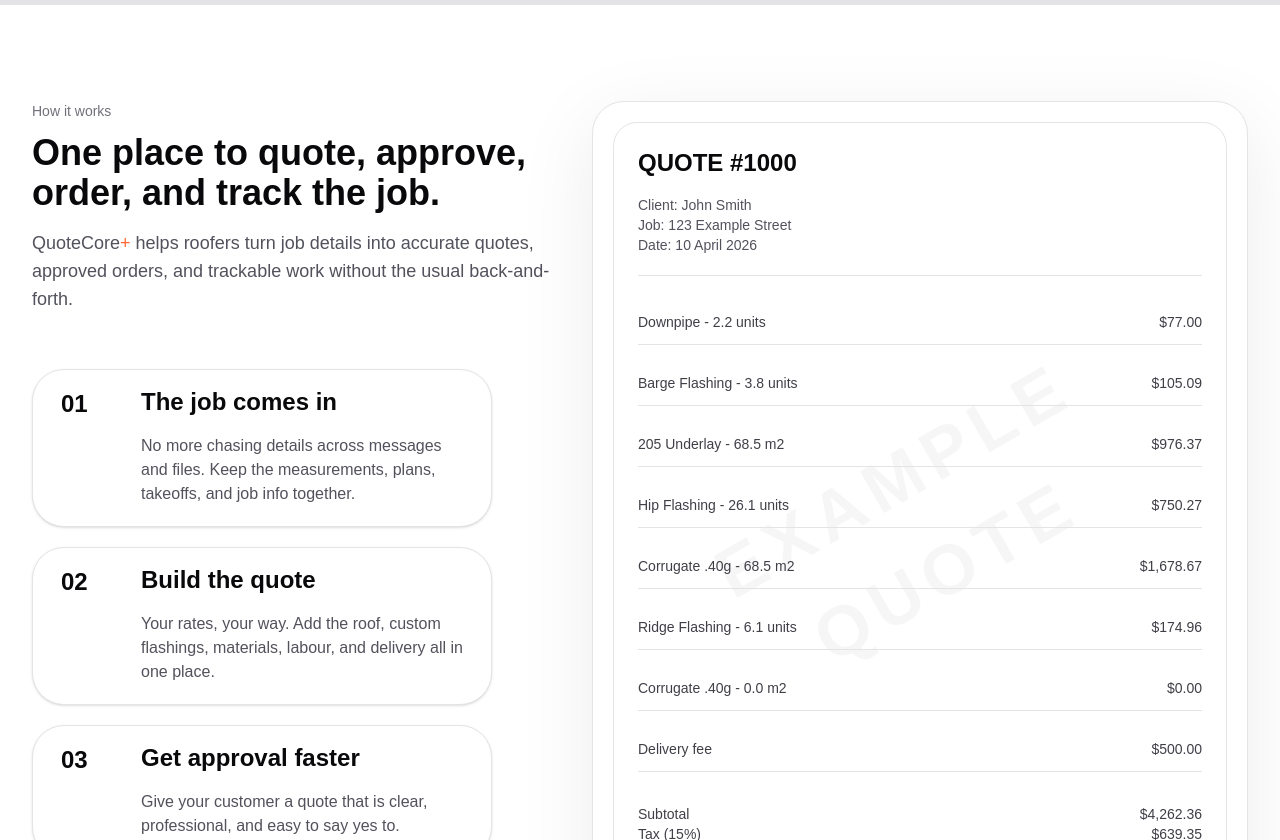
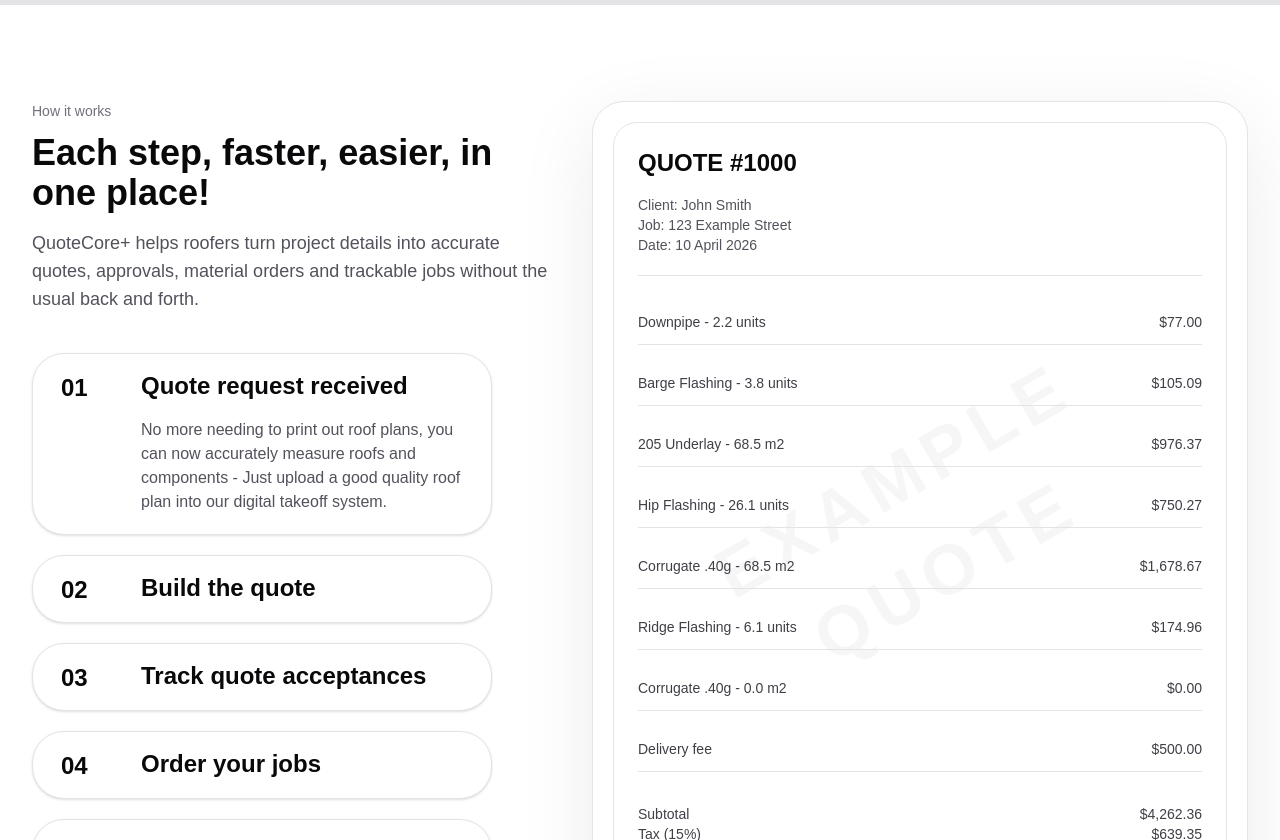
Before and after one commit to barrytheai/quotecore, a Next.js app: page / in a window 1280 px wide. Shown: the part 1960-2800 px from the top of the page. Built offline with nearby package versions, Linux system fonts and the light colour scheme.

Commit message:
staging: duplicate of live site + updated video to QCPFinalVideoSmaller

```diff
--- a/app/blog/page.tsx
+++ b/app/blog/page.tsx
@@ -1,9 +1,4 @@
-import type { Metadata } from "next";
-
-export const metadata: Metadata = {
-  title: "Blog | QuoteCore+",
-  description: "Roofing business tips, quoting advice, and industry insights for UK roofing contractors.",
-};
+"use client";
 
 interface Post {
   slug: string;
@@ -12,23 +7,26 @@
   date: string;
 }
 
-// Add posts here as they're published
-const posts: Post[] = [
-  // Example shape:
-  // {
-  //   slug: "how-to-quote-a-roofing-job",
-  //   title: "How to Quote a Roofing Job: A Step-by-Step Guide",
-  //   description: "A practical guide for UK roofing contractors on building accurate, professional quotes.",
-  //   date: "2026-05-10",
-  // },
-];
+const posts: Post[] = [];
 
 export default function BlogIndexPage() {
   return (
-    <section className="mx-auto max-w-3xl px-6 py-20 lg:px-8">
+    <div className="min-h-screen bg-white text-zinc-950">
+      <header className="sticky top-0 z-50 border-b border-zinc-200 bg-white">
+        <div className="mx-auto flex max-w-7xl items-center justify-between px-6 py-4 lg:px-8">
+          <a href="/" className="flex items-center gap-3">
+            <img src="/MainQCP.png" alt="QuoteCore+" className="h-10 w-auto" />
+          </a>
+          <a href="/" className="inline-flex h-11 items-center justify-center rounded-full border border-zinc-300 bg-white px-5 py-2.5 text-sm font-semibold text-zinc-900 transition-colors hover:bg-zinc-50">
+            Back to homepage
+          </a>
+        </div>
+      </header>
+
+      <main className="mx-auto max-w-3xl px-6 py-20 lg:px-8">
         <h1 className="text-4xl font-semibold tracking-tight">Blog</h1>
         <p className="mt-4 text-lg text-zinc-500">
-        Roofing business tips, quoting advice, and industry insights for UK contractors.
+          Roofing business tips, quoting advice, and industry insights for contractors.
         </p>
 
         <div className="mt-14 space-y-6">
@@ -48,6 +46,7 @@
             ))
           )}
         </div>
-    </section>
+      </main>
+    </div>
   );
 }
--- a/app/page.tsx
+++ b/app/page.tsx
@@ -75,23 +75,28 @@
   const steps = [
     {
       number: "01",
-      title: "The job comes in",
-      body: "No more chasing details across messages and files. Keep the measurements, plans, takeoffs, and job info together.",
+      title: "Quote request received",
+      body: "No more needing to print out roof plans, you can now accurately measure roofs and components - Just upload a good quality roof plan into our digital takeoff system.",
     },
     {
       number: "02",
       title: "Build the quote",
-      body: "Your rates, your way. Add the roof, custom flashings, materials, labour, and delivery all in one place.",
+      body: "Once you have all your measurements and quantities, its time to convert them into a high quality professional quote that allows you full control and unlimited flexibility for what the customer can see.",
     },
     {
       number: "03",
-      title: "Get approval faster",
-      body: "Give your customer a quote that is clear, professional, and easy to say yes to.",
+      title: "Track quote acceptances",
+      body: "You can create quote acceptance links which alert you when your quote is accepted or declined, both via email and also in your QuoteCore+ account. Everything is logged, not lost in a pile of emails.",
     },
     {
       number: "04",
-      title: "Manage in one place",
-      body: "Move from approval to action: order materials, track progress, and keep the job moving.",
+      title: "Order your jobs",
+      body: "You can easily create complete materials orders based on quotes, including custom flashings images that you can draw and store from our flashings drawer!",
+    },
+    {
+      number: "05",
+      title: "Everything in one place",
+      body: "From quote acceptance to materials orders, scheduling to completion invoices. You can do everything here (Project manager mode coming soon)",
     },
   ];
 
@@ -219,15 +224,6 @@
             </a>
 
             <nav className="hidden items-center gap-3 md:flex">
-              <a href="#how-it-works" className={topShimmerButton}>
-                How it works
-              </a>
-              <a href="#pricing" className={topShimmerButton}>
-                Pricing
-              </a>
-              <a href="#" className={topShimmerButton}>
-                Login
-              </a>
             </nav>
 
             <div className="flex items-center gap-3">
@@ -282,7 +278,7 @@
                   playsInline
                   preload="auto"
                 >
-                  <source src="/QCPFinalVideo.mp4" type="video/mp4" />
+                  <source src="/QCPFinalVideoSmaller.mp4" type="video/mp4" />
                 </video>
                 <div className="absolute inset-x-0 bottom-0 flex items-center justify-between gap-3 px-5 pb-5">
                   <button
@@ -398,22 +394,23 @@
             <div>
               <p className="text-sm text-zinc-500">How it works</p>
               <h2 className="mt-3 text-3xl font-semibold sm:text-4xl">
-                One place to quote, approve, order, and track the job.
+                Each step, faster, easier, in one place!
               </h2>
               <p className="mt-4 max-w-[520px] text-lg text-zinc-600">
-                <span className="brand-wordmark">
-                  QuoteCore<span className="brand-plus">+</span>
-                </span>{" "}
-                helps roofers turn job details into accurate quotes, approved orders, and trackable work without the usual back-and-forth.
+                QuoteCore+ helps roofers turn project details into accurate quotes, approvals, material orders and trackable jobs without the usual back and forth.
               </p>
 
-              <div className="mt-14 flex max-w-[460px] flex-col gap-5">
-                {steps.map((item) => (
+              <div className="mt-10 flex max-w-[460px] flex-col gap-5">
+                {steps.map((item, i) => (
                   <div
                     key={item.number}
                     className="pill-shimmer rounded-[2rem] border border-zinc-200 bg-white px-7 py-5 shadow-sm transition-shadow duration-200 hover:shadow-md"
                   >
-                    <div className="flex items-start gap-6">
+                    <button
+                      type="button"
+                      onClick={() => setActiveStep(i === activeStep ? -1 : i)}
+                      className="flex w-full items-start gap-6 text-left"
+                    >
                       <div className="w-[56px] shrink-0 pt-[2px] text-2xl font-semibold leading-none text-zinc-950">
                         {item.number}
                       </div>
@@ -421,9 +418,11 @@
                         <h3 className="text-2xl font-semibold leading-none text-zinc-950">
                           {item.title}
                         </h3>
-                        <p className="mt-5 text-zinc-600">{item.body}</p>
+                        {i === activeStep && (
+                          <p className="mt-5 text-zinc-600">{item.body}</p>
+                        )}
                       </div>
-                    </div>
+                    </button>
                   </div>
                 ))}
               </div>
@@ -508,6 +507,7 @@
           </div>
         </section>
 
+        {/* PRICING SECTION - hidden, restore when ready
         <section id="pricing" className="bg-zinc-950 py-24 text-white">
           <div className="mx-auto max-w-7xl px-6">
             <div className="max-w-2xl">
@@ -546,7 +546,7 @@
               ))}
             </div>
           </div>
-        </section>
+        </section> */}
 
         <section className="mx-auto max-w-7xl px-6 py-24 lg:px-8">
           <div className="rounded-[2rem] border border-zinc-200 bg-white p-8 shadow-[0_20px_80px_rgba(0,0,0,0.06)]">
@@ -562,33 +562,21 @@
           </div>
         </section>
 
-        <section id="final-cta" className="mx-auto max-w-7xl px-6 py-24">
-          <div className="rounded-[2.5rem] border border-zinc-200 bg-zinc-50 p-10">
-            <h2 className="text-3xl font-semibold sm:text-5xl">Ready to quote faster?</h2>
-            <p className="mt-4 max-w-2xl text-lg text-zinc-600">
-              Stop losing time to spreadsheets and manual admin. <span className="brand-wordmark">QuoteCore<span className="brand-plus">+</span></span> puts your entire quoting workflow in one place, from takeoff to send.
-            </p>
-
-            <div className="mt-10 flex flex-col gap-4 sm:flex-row">
-              <a href="/free-trial" className={primaryButton}>
-                Start your free 2-week trial
-              </a>
-              <a href="https://calendly.com/quote-core-info/15-minute-meeting" target="_blank" rel="noopener noreferrer" className={shimmerButton}>
-                Book a Call
-              </a>
-              <a href="#how-it-works" className={shimmerButton}>
-                See how it works
-              </a>
+        <section className="bg-zinc-50 py-32">
+          <div className="mx-auto max-w-4xl px-6 text-center lg:px-8">
+            <h2 className="text-5xl font-semibold tracking-tight sm:text-6xl">Start quoting faster.</h2>
+            <p className="mx-auto mt-6 max-w-xl text-xl text-zinc-500">No spreadsheets. No back-and-forth. Your entire quoting workflow in one place.</p>
+            <div className="mt-10 flex flex-col items-center gap-4 sm:flex-row sm:justify-center">
+              <a href="/free-trial" className="inline-flex min-h-14 items-center justify-center rounded-full bg-[#FF6B35] px-10 py-3 text-base font-semibold text-white transition-colors hover:bg-[#e85d2b]">Start free trial</a>
+              <a href="https://calendly.com/quote-core-info/15-minute-meeting" target="_blank" rel="noopener noreferrer" className="inline-flex min-h-14 items-center justify-center rounded-full border border-zinc-300 bg-white px-10 py-3 text-base font-medium text-zinc-700 transition-colors hover:bg-zinc-50">Book a Call</a>
             </div>
-            <p className="mt-4 text-sm text-zinc-500">No card required. 2 weeks free. Cancel anytime.</p>
+            <p className="mt-5 text-sm text-zinc-400">No card required. 2 weeks free. Cancel anytime.</p>
           </div>
         </section>
 
         <footer className="border-t border-zinc-200 py-10 text-center text-sm text-zinc-500">
           <p>
             <a href="/roofing-quoting-software" className="hover:text-zinc-800">Roofing Quoting Software</a>
-            {" · "}
-            <a href="/about" className="hover:text-zinc-800">About</a>
             {" · "}
             <a href="/blog" className="hover:text-zinc-800">Blog</a>
             {" · "}
--- a/app/roofing-quoting-software/page.tsx
+++ b/app/roofing-quoting-software/page.tsx
@@ -55,7 +55,7 @@
       name: "Where is QuoteCore+ available?",
       acceptedAnswer: {
         "@type": "Answer",
-        text: "QuoteCore+ is a web-based platform available wherever you have internet access. Sign up and start quoting from any device.",
+        text: "QuoteCore+ is a web-based platform. Sign up and start quoting from your desktop or laptop.",
       },
     },
   ],
@@ -64,18 +64,28 @@
 const steps = [
   {
     number: "01",
-    title: "Capture your measurements",
-    body: "Bring in your roof measurements, takeoff data, and job details in one place. No paper, no re-entry.",
+    title: "Quote request received",
+    body: "No more printing roof plans. Upload a quality roof plan into our digital takeoff system and accurately measure roofs and components from your desk.",
   },
   {
     number: "02",
     title: "Build the quote",
-    body: "Apply your pricing logic, material rates, and templates. QuoteCore+ does the maths - you just review.",
+    body: "Convert your measurements into a high quality, professional quote. Full control and unlimited flexibility over what the customer sees.",
   },
   {
     number: "03",
-    title: "Send it professionally",
-    body: "Deliver a clear, itemised quote your customer can actually understand. On your phone, before you leave the driveway.",
+    title: "Track quote acceptances",
+    body: "Create quote acceptance links that alert you when a quote is accepted or declined - by email and in your QuoteCore+ account. Everything is logged, nothing lost in a pile of emails.",
+  },
+  {
+    number: "04",
+    title: "Order your materials",
+    body: "Create complete materials orders directly from your quote - including custom flashing images you can draw and store in the flashings drawer.",
+  },
+  {
+    number: "05",
+    title: "Everything in one place",
+    body: "From quote acceptance to materials orders, scheduling to completion invoices. One place for all of it. (Project manager mode coming soon)",
   },
 ];
 
@@ -109,7 +119,7 @@
   },
   {
     q: "Where is QuoteCore+ available?",
-    a: "QuoteCore+ is a web-based platform available wherever you have internet access. Sign up and start quoting from any device.",
+    a: "QuoteCore+ is a web-based platform. Sign up and start quoting from your desktop or laptop.",
   },
 ];
 
@@ -129,15 +139,6 @@
               <img src="/MainQCP.png" alt="QuoteCore+" className="h-10 w-auto" />
             </a>
             <nav className="hidden items-center gap-3 md:flex">
-              <a href="/#how-it-works" className="pill-shimmer inline-flex min-h-11 items-center justify-center rounded-full border border-white/70 bg-white/72 px-5 py-2.5 text-sm font-medium text-zinc-900 backdrop-blur-3xl transition-colors duration-200">
-                How it works
-              </a>
-              <a href="/#pricing" className="pill-shimmer inline-flex min-h-11 items-center justify-center rounded-full border border-white/70 bg-white/72 px-5 py-2.5 text-sm font-medium text-zinc-900 backdrop-blur-3xl transition-colors duration-200">
-                Pricing
-              </a>
-              <a href="#" className="pill-shimmer inline-flex min-h-11 items-center justify-center rounded-full border border-white/70 bg-white/72 px-5 py-2.5 text-sm font-medium text-zinc-900 backdrop-blur-3xl transition-colors duration-200">
-                Login
-              </a>
             </nav>
             <a
               href="/free-trial"
@@ -248,10 +249,7 @@
           </div>
         </section>
 
-        {/* Trust bar */}
-        <section className="mx-auto max-w-4xl px-6 py-16 text-center lg:px-8">
-          <h2 className="text-3xl font-semibold sm:text-4xl">Trusted by roofing contractors.</h2>
-        </section>
+
 
         {/* FAQ */}
         <section className="bg-zinc-50 py-20">
```
Also changed, not shown: app/blog/layout.tsx (+1 -19 lines), app/free-trial/page.tsx (+0 -9 lines). Lines whose indentation alone changed are shown as unchanged.
